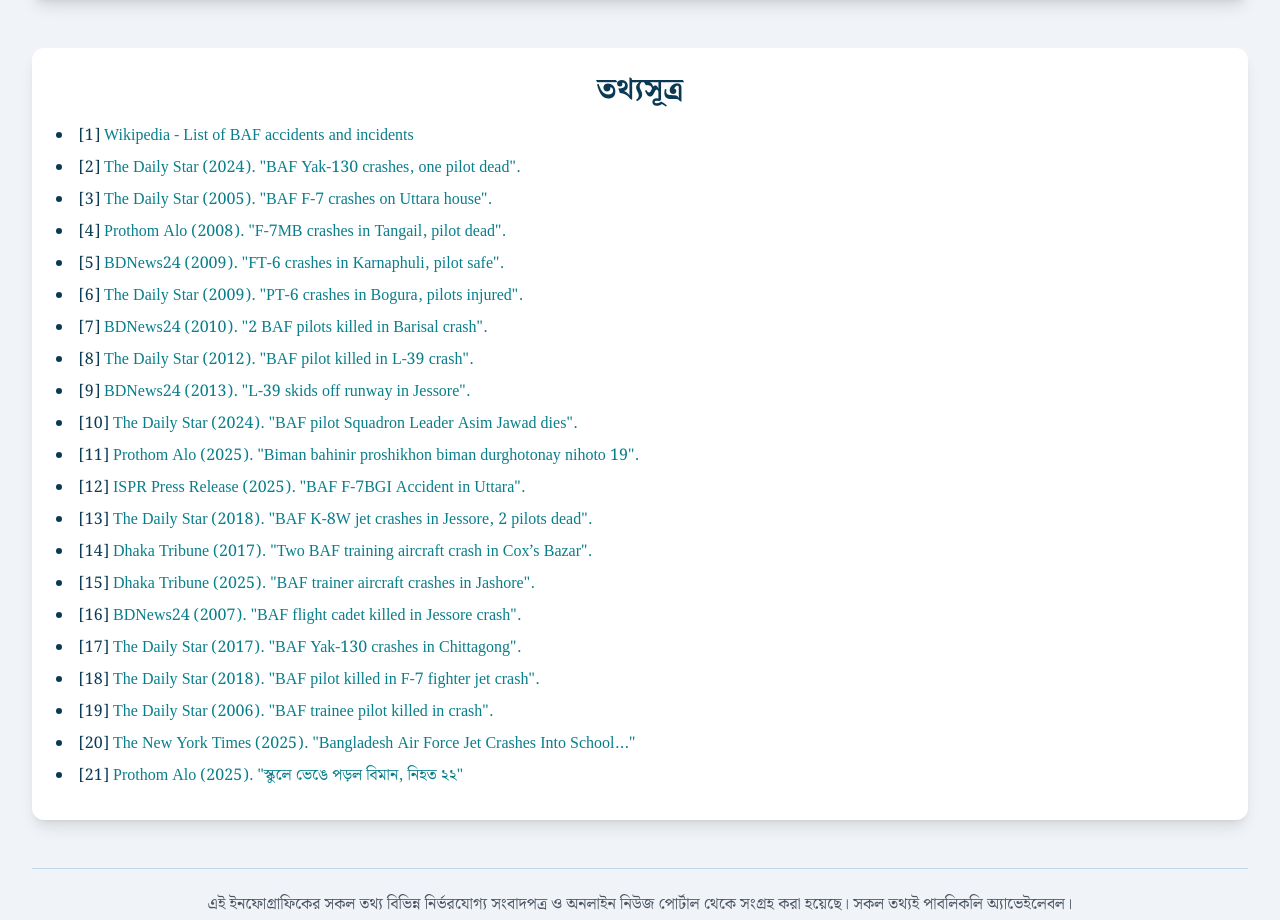
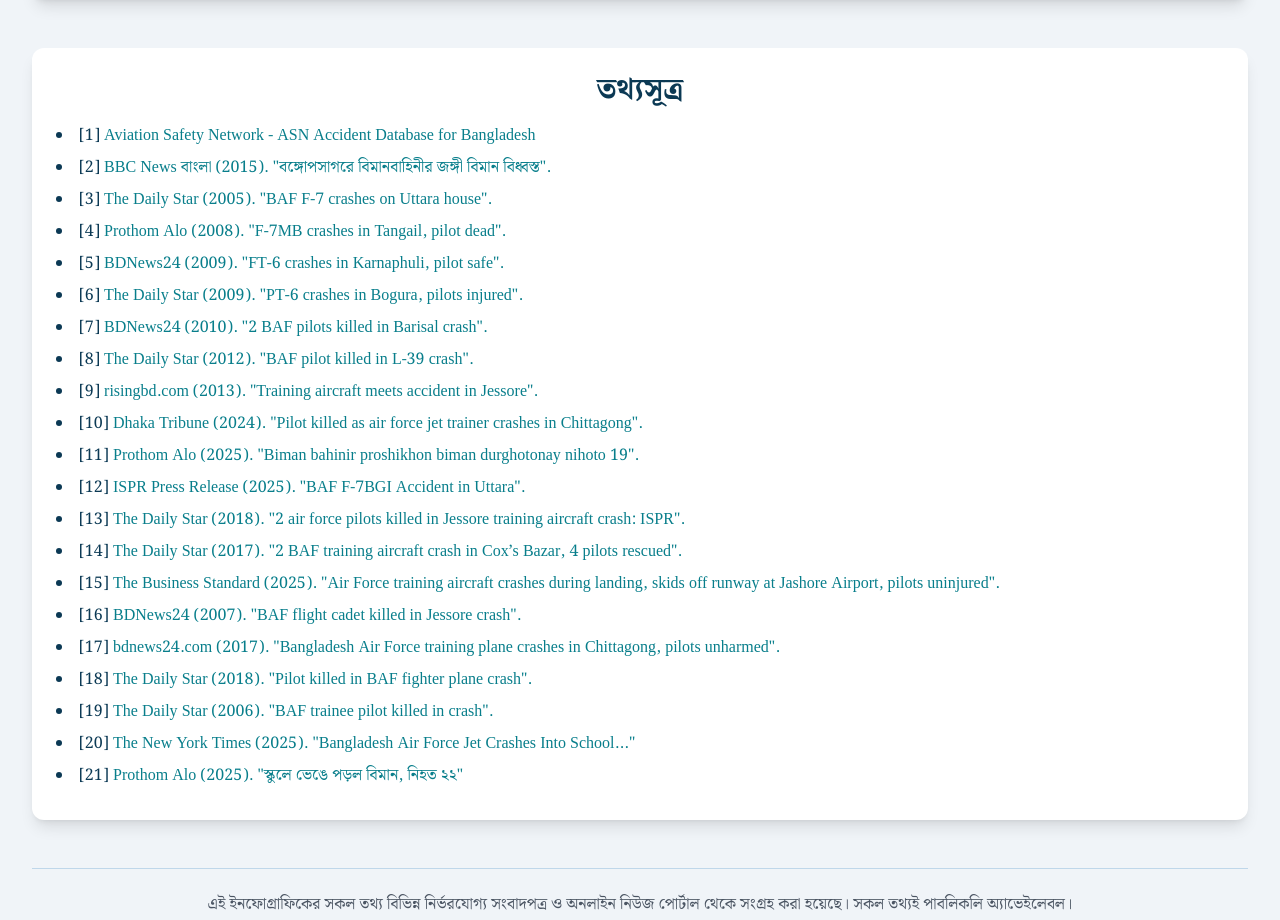
Before and after one commit to shiblybsarwar/Airforce-Aircraft-Crashes-Analysis, a website: page index.html in a window 1280 px wide. Shown: the part 9065-9985 px from the top of the page. Drawn offline with nearby package versions, Linux system fonts and the light colour scheme.

Commit message:
Update index.html

```diff
--- a/index.html
+++ b/index.html
@@ -707,17 +707,17 @@
           <li>
             [1]
             <a
-              href="https://en.wikipedia.org/wiki/List_of_accidents_and_incidents_involving_the_Bangladesh_Air_Force"
+              href="https://asn.flightsafety.org/asndb/country/S2/1/all"
               target="_blank"
-              >Wikipedia - List of BAF accidents and incidents</a
+              >Aviation Safety Network - ASN Accident Database for Bangladesh</a
             >
           </li>
           <li>
             [2]
             <a
-              href="https://www.thedailystar.net/news-detail-264889"
+              href="https://www.bbc.com/bengali/news/2015/06/150629_an_bd_aircraft_crash"
               target="_blank"
-              >The Daily Star (2024). "BAF Yak-130 crashes, one pilot dead".</a
+              >BBC News বাংলা (2015). "বঙ্গোপসাগরে বিমানবাহিনীর জঙ্গী বিমান বিধ্বস্ত".</a
             >
           </li>
           <li>
@@ -772,18 +772,17 @@
           <li>
             [9]
             <a
-              href="https://bdnews24.com/bangladesh/2013/05/20/l-39-skids-off-runway-in-jessore"
+              href="https://www.risingbd.com/english/Training_aircraft_meets_accident_in_Jessore/2732"
               target="_blank"
-              >BDNews24 (2013). "L-39 skids off runway in Jessore".</a
+              >risingbd.com (2013). "Training aircraft meets accident in Jessore".</a
             >
           </li>
           <li>
             [10]
             <a
-              href="https://www.thedailystar.net/news/bangladesh/baf-pilot-squadron-leader-asim-jawad-dies-yak-130-crash-chattogram-3605891"
+              href="https://www.dhakatribune.com/bangladesh/nation/346048/air-force-trainer-jet-crashes-in-chittagong"
               target="_blank"
-              >The Daily Star (2024). "BAF pilot Squadron Leader Asim Jawad
-              dies".</a
+              >Dhaka Tribune (2024). "Pilot killed as air force jet trainer crashes in Chittagong".</a
             >
           </li>
           <li>
@@ -806,28 +805,25 @@
           <li>
             [13]
             <a
-              href="https://www.thedailystar.net/country/news/baf-k-8w-jet-crashes-jessore-2-pilots-missing-1600123"
+              href="https://tds-images.thedailystar.net/country/bangladesh-air-force-baf-training-aircraft-crashes-jessore-base-matiur-rahman-1598365"
               target="_blank"
-              >The Daily Star (2018). "BAF K-8W jet crashes in Jessore, 2 pilots
-              dead".</a
+              >The Daily Star (2018). "2 air force pilots killed in Jessore training aircraft crash: ISPR".</a
             >
           </li>
           <li>
             [14]
             <a
-              href="https://www.dhakatribune.com/bangladesh/2017/12/27/two-baf-training-aircraft-crash-coxs-bazar"
+              href="https://www.thedailystar.net/country/2-baf-training-aircrafts-crash-coxs-bazar-1511089"
               target="_blank"
-              >Dhaka Tribune (2017). "Two BAF training aircraft crash in Cox’s
-              Bazar".</a
+              >The Daily Star (2017). "2 BAF training aircraft crash in Cox’s Bazar, 4 pilots rescued".</a
             >
           </li>
           <li>
             [15]
             <a
-              href="https://www.dhakatribune.com/bangladesh/342119/baf-trainer-aircraft-crashes-in-jashore"
+              href="https://www.tbsnews.net/economy/aviation/air-force-training-aircraft-crashes-during-landing-skids-runway-jashore-airport-pilots"
               target="_blank"
-              >Dhaka Tribune (2025). "BAF trainer aircraft crashes in
-              Jashore".</a
+              >The Business Standard (2025). "Air Force training aircraft crashes during landing, skids off runway at Jashore Airport, pilots uninjured".</a
             >
           </li>
           <li>
@@ -841,18 +837,17 @@
           <li>
             [17]
             <a
-              href="https://www.thedailystar.net/country/baf-yak-130-crashes-in-chittagong-1432435"
+              href="https://bdnews24.com/bangladesh/bangladesh-air-force-training-plane-crashes-in-chittagong-pilots-unharmed"
               target="_blank"
-              >The Daily Star (2017). "BAF Yak-130 crashes in Chittagong".</a
+              >bdnews24.com (2017). "Bangladesh Air Force training plane crashes in Chittagong, pilots unharmed".</a
             >
           </li>
           <li>
             [18]
             <a
-              href="https://www.thedailystar.net/country/news/baf-pilot-killed-f-7-fighter-jet-crash-tangail-1664161"
+              href="https://www.thedailystar.net/country/news/baf-training-aircraft-crashes-tangail-1664230"
               target="_blank"
-              >The Daily Star (2018). "BAF pilot killed in F-7 fighter jet
-              crash".</a
+              >The Daily Star (2018). "Pilot killed in BAF fighter plane crash".</a
             >
           </li>
           <li>
```
